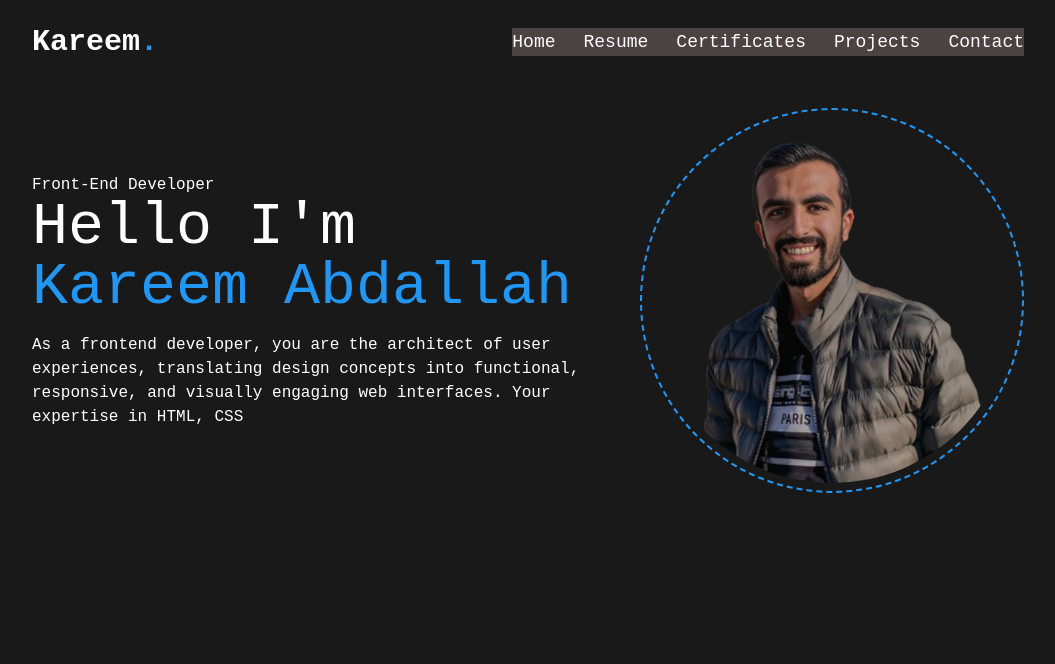
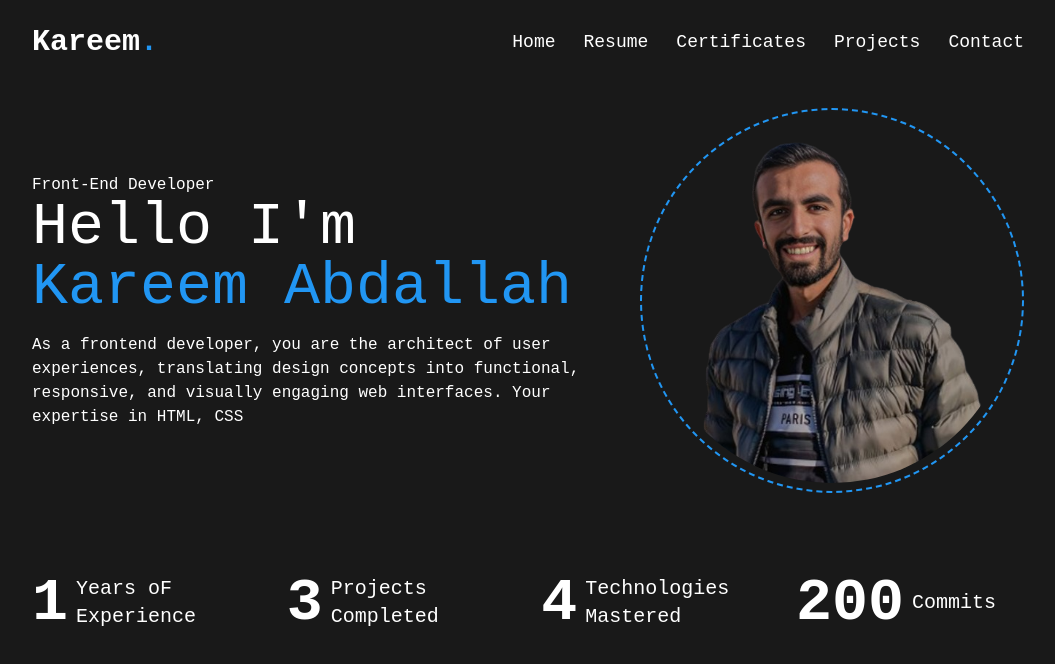
Before and after one commit to Kareem2003/kareem, a React (Vite) app: page / in a window 1280 px wide. Shown: the top 664 px of the page, without its empty margins (112-1167 px from the left). Built offline with nearby package versions, Linux system fonts and the light colour scheme.

Commit message:
solving a bug

```diff
--- a/src/App.jsx
+++ b/src/App.jsx
@@ -1,6 +1,7 @@
 import { useState } from "react";
 import NavBar from "./components/NavBar";
 import profileImage from "./assets/profile.png";
+import ProgressCard from "./components/ProgressCard";
 
 function App() {
   const [count, setCount] = useState(0);
@@ -30,6 +31,12 @@ function App() {
           />
         </div>
       </div>
+      <div className="flex my-20 justify-between">
+        <ProgressCard number={1} text="Years oF Experience" />
+        <ProgressCard number={3} text="Projects Completed" />
+        <ProgressCard number={4} text="Technologies Mastered" />
+        <ProgressCard number={200} text="Commits" />
+      </div>
     </div>
   );
 }
--- a/src/components/NavBar/index.jsx
+++ b/src/components/NavBar/index.jsx
@@ -44,8 +44,8 @@ const NavBar = () => {
 
       {/* Full-Screen Dropdown Menu */}
       <ul
-        className={`fixed inset-0 bg-gray flex flex-col justify-center items-center gap-7 text-3xl text-center transition-transform transform ${
-          isOpen ? "translate-x-0" : "translate-x-full"
+        className={`fixed inset-0 flex flex-col justify-center items-center gap-7 text-3xl text-center transition-transform transform ${
+          isOpen ? "translate-x-0 bg-gray " : "translate-x-full"
         } lg:relative lg:translate-x-0 lg:flex lg:flex-row lg:bg-transparent lg:gap-7 lg:text-lg lg:justify-end`}
       >
         <li className="relative">
--- /dev/null
+++ b/src/components/ProgressCard/index.jsx
@@ -0,0 +1,12 @@
+import React from "react";
+
+const ProgressCard = ({ number, text }) => {
+  return (
+    <div className="flex gap-2 items-center">
+      <h1 className="text-6xl font-bold">{number}</h1>
+      <h1 className="text-xl w-28">{text}</h1>
+    </div>
+  );
+};
+
+export default ProgressCard;
```
